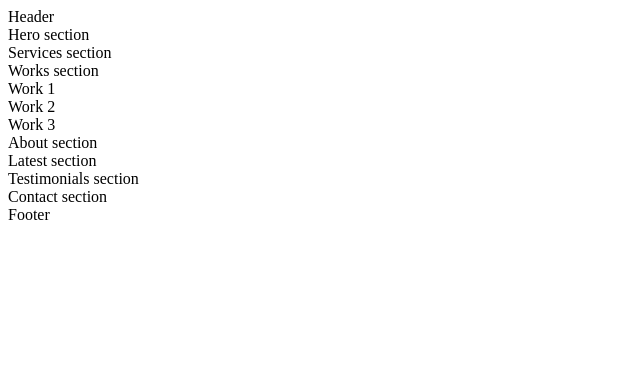
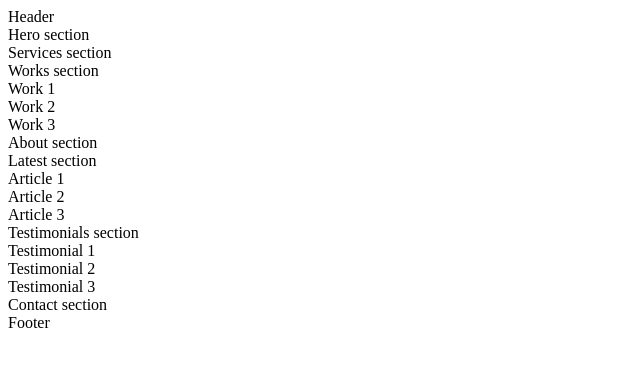
Before and after one commit to Scandere78/holbertonschool-web_front_end, a plain HTML site: page html_advanced/6-index.html in a window 1280 px wide. Shown: the whole page, without its empty margins (0-640 px from the left). Drawn offline with Linux system fonts and the light colour scheme.

Commit message:
add the task 6

```diff
--- a/html_advanced/6-index.html
+++ b/html_advanced/6-index.html
@@ -24,8 +24,18 @@
         <article>Work 3</article>
       </section>
       <section>About section</section>
-      <section>Latest section</section>
-      <section>Testimonials section</section>
+      <section>
+        Latest section
+        <article>Article 1</article>
+        <article>Article 2</article>
+        <article>Article 3</article>
+      </section>
+      <section>
+        Testimonials section
+        <article>Testimonial 1</article>
+        <article>Testimonial 2</article>
+        <article>Testimonial 3</article>
+      </section>
       <section>Contact section</section>
     </main>
     <footer>Footer</footer>
```
